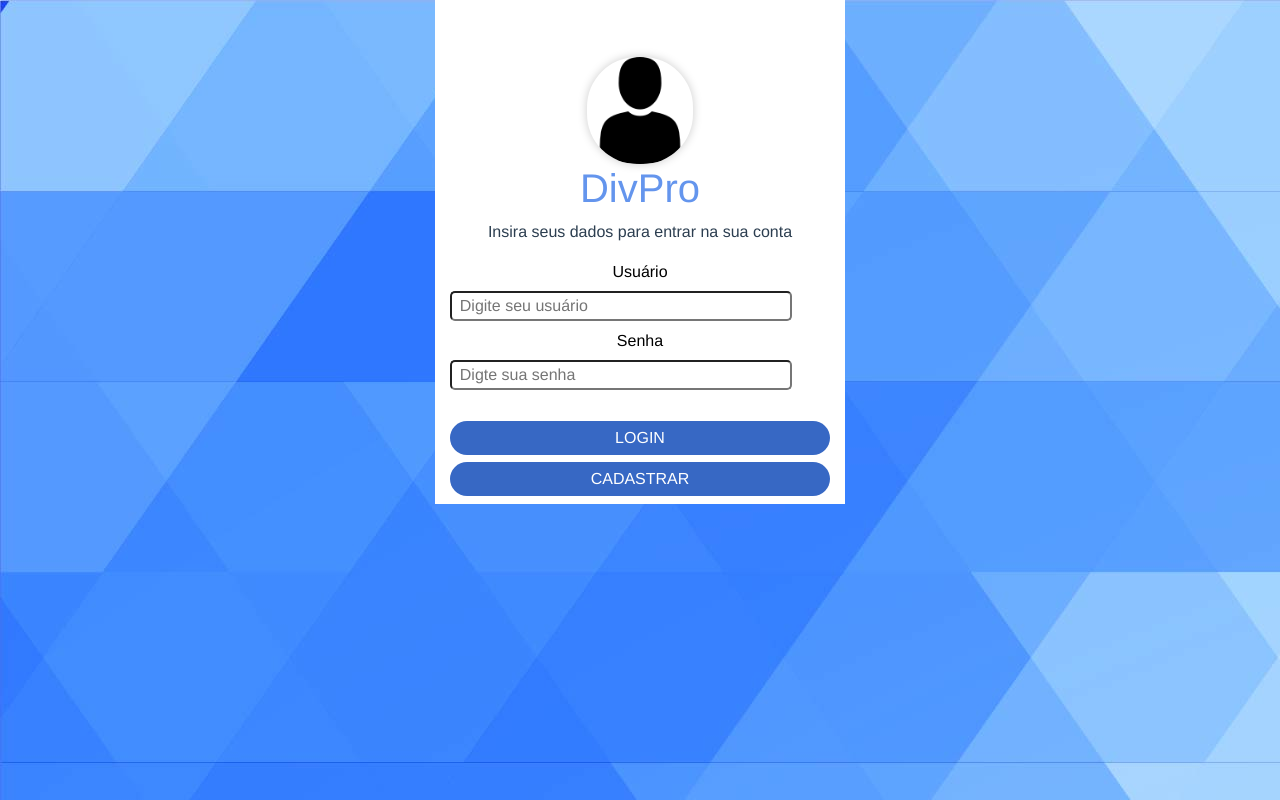
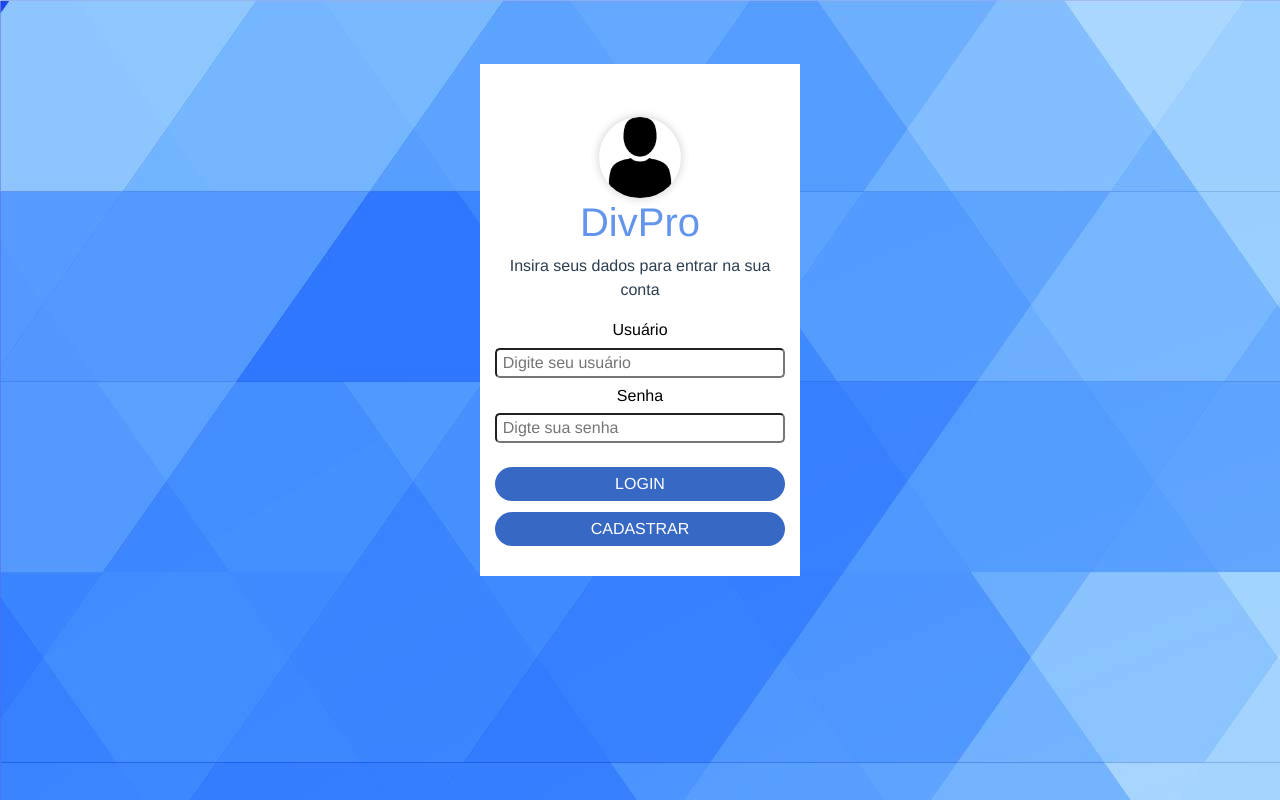
Before and after one commit to FelipePinheiro27/FJW, a Vue app in the folder client/: page /login in a window 1280 px wide. Built offline with nearby package versions, Linux system fonts and the light colour scheme.

Commit message:
Ultimas alteracoes projeto II

```diff
--- a/client/src/views/BuscarProjetos.vue
+++ b/client/src/views/BuscarProjetos.vue
@@ -71,7 +71,7 @@
             <th >Tipo do Projeto</th>
             <th>Título</th>
             <th >Autor</th>
-            <!-- <th></th> -->
+
 
           </tr>
         </thead>
--- a/client/src/views/Login.vue
+++ b/client/src/views/Login.vue
@@ -1,5 +1,5 @@
 <template >
-  <div>
+  <div class="teste_login">
       <form class="form_login container" autocomplete="on">
       <div class="text-center">
         <img id="img_login" src="Imagens/imagem_login.png" alt="" />
@@ -46,6 +46,7 @@
             </div>
           </router-link>
         </div>
+        <br>
       </div>
    </form>
 
@@ -98,7 +99,7 @@ export default {
 
 <style>
 .form_login {
-  width: 32%;
+  width: 25%;
   margin: auto;
   padding-top: 3%;
   background-color: white;
@@ -152,11 +153,16 @@ body {
     background-repeat: repeat;
 }
 
+.teste_login{
+  margin-top: 5%;
+}
+
 .text_login {
   margin-top: 2%;
   margin-bottom: 2%;
 }
 #btn-cadastro {
-  margin-top: -8%;
+  margin-top: -6%;
+  /* margin-bottom: 10%; */
 }
 </style>
--- a/client/src/views/SignUp.vue
+++ b/client/src/views/SignUp.vue
@@ -1,5 +1,5 @@
 <template>
-<div class="img_fundo">
+<div class="teste_signUp">
        <form class="form_cadastro container" autocomplete="on">
       <div class="text-center">
         <img id="img_login" src="Imagens/imagem_login.png" alt="" />
@@ -68,6 +68,7 @@
           </router-link>
         </div>
       </div>
+      <br>
      </form>
   </div>
 
@@ -124,7 +125,7 @@ export default {
 }
 .card_campos > input {
   border-radius: 5px;
-  width: 90%;
+  width: 100%;
   padding-left: 2%;
 }
 .card_campos > button {
@@ -169,4 +170,8 @@ export default {
   margin-top: 2%;
   margin-bottom: 2%;
 }
+
+.teste_signUp{
+  margin-top: 1%;
+}
 </style>
```
